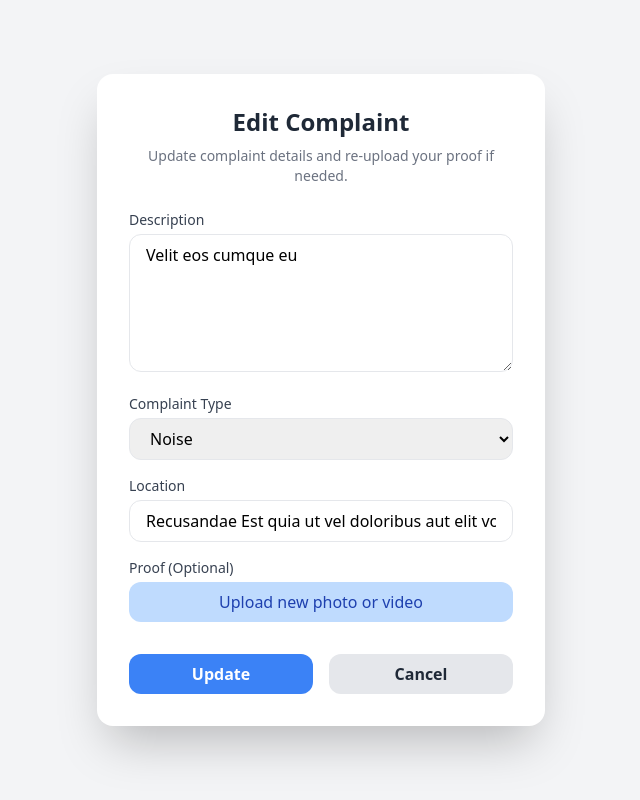
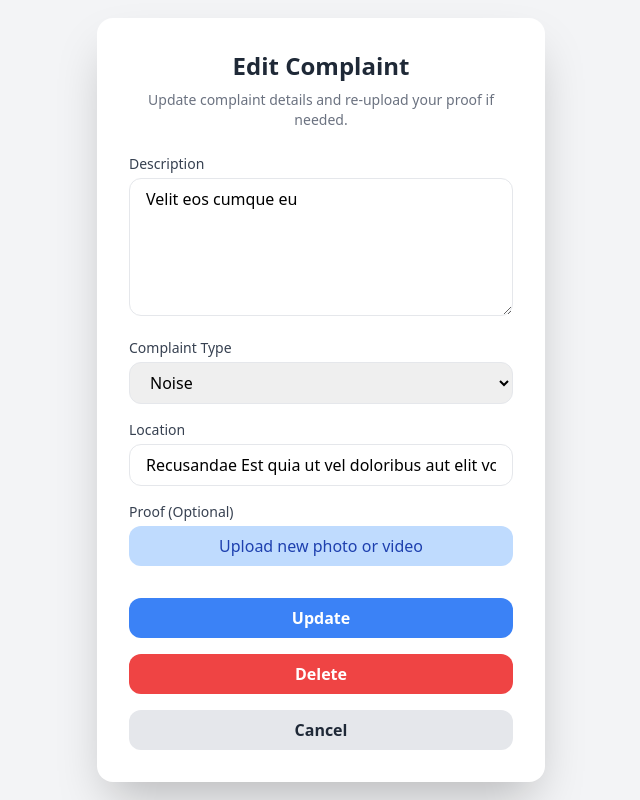
Before and after one commit to Abhilmxz/Mini-Project, a Django app: page /complaint/edit/27/ in a window 1280 px wide. Shown: the whole page, without its empty margins (319-959 px from the left). Run offline with Django 5.2, Linux system fonts and the light colour scheme; a user stored in the database is signed in; data comes from the database, SQL or seed files in the repository; both versions use the stored data as it was after the commit; some libraries are stand-ins or nearby versions.

Commit message:
first commit

```diff
--- a/cra/VCRA/templates/edit_complaint.html
+++ b/cra/VCRA/templates/edit_complaint.html
@@ -36,9 +36,9 @@
       </div>
     {% endif %}
 
+    <!-- Update Form -->
     <form method="POST" enctype="multipart/form-data">
       {% csrf_token %}
-
       <div class="space-y-4">
         <div>
           <label class="block text-sm font-medium text-gray-700 mb-1">Description</label>
@@ -70,16 +70,29 @@
           </div>
         {% endif %}
 
-        <div class="flex justify-between space-x-4 pt-4">
+        <!-- Update Button -->
+        <div class="pt-4">
           <button type="submit" class="w-full bg-blue-500 hover:bg-blue-600 text-white py-2 rounded-xl font-semibold transition">
             Update
           </button>
-          <a href="{% url 'admin_comp' %}" class="w-full bg-gray-200 text-center hover:bg-gray-300 text-gray-800 py-2 rounded-xl font-semibold transition">
-            Cancel
-          </a>
         </div>
       </div>
     </form>
+
+    <!-- Delete Form -->
+    <form method="POST" action="{% url 'delete_complaint' complaint.id %}" onsubmit="return confirm('Are you sure you want to delete this complaint?');" class="pt-4">
+      {% csrf_token %}
+      <button type="submit" class="w-full bg-red-500 hover:bg-red-600 text-white py-2 rounded-xl font-semibold transition">
+        Delete
+      </button>
+    </form>
+
+    <!-- Cancel Link -->
+    <div class="pt-4">
+      <a href="{% url 'my_complaints' %}" class="w-full block text-center bg-gray-200 hover:bg-gray-300 text-gray-800 py-2 rounded-xl font-semibold transition">
+        Cancel
+      </a>
+    </div>
   </div>
 
 </body>
--- a/cra/VCRA/templates/my_complaints.html
+++ b/cra/VCRA/templates/my_complaints.html
@@ -28,7 +28,7 @@
             </div>
             <div class="flex gap-2">
               <a href="{% url 'edit_complaint' complaint.id %}" class="bg-yellow-400 hover:bg-yellow-500 text-white px-3 py-1 rounded text-sm">Edit</a>
-              <a href="{% url 'delete_complaint' complaint.id %}" onclick="return confirm('Are you sure you want to delete this complaint?')" class="bg-red-500 hover:bg-red-600 text-white px-3 py-1 rounded text-sm">Delete</a>
+
             </div>
           </div>
 
--- a/cra/VCRA/urls.py
+++ b/cra/VCRA/urls.py
@@ -32,7 +32,9 @@ urlpatterns = [
     path('my_complaints/', views.my_complaints, name='my_complaints'),
     path('proof/<int:pk>/', views.view_proof, name='view_proof'),
     path('complaint/edit/<int:complaint_id>/', views.edit_complaint, name='edit_complaint'),
-    path('complaint/delete/<int:complaint_id>/', views.delete_complaint, name='delete_complaint'),
+    path('complaints/<int:complaint_id>/delete/', views.delete_complaint, name='delete_complaint'),
+
+
 
     # Admin Views
     path('adminover/', views.adminover, name='adminover'),
--- a/cra/VCRA/views.py
+++ b/cra/VCRA/views.py
@@ -343,6 +343,7 @@ def view_proof(request, pk):
 @login_required
 def edit_complaint(request, complaint_id):
     complaint = get_object_or_404(Complaint, pk=complaint_id, user=request.user)
+
     if request.method == 'POST':
         form = ComplaintForm(request.POST, request.FILES, instance=complaint)
         if form.is_valid():
@@ -351,7 +352,12 @@ def edit_complaint(request, complaint_id):
             return redirect('my_complaints')
     else:
         form = ComplaintForm(instance=complaint)
-    return render(request, 'edit_complaint.html', {'form': form})
+
+
+    return render(request, 'edit_complaint.html', {
+        'form': form,
+        'complaint': complaint,
+    })
 
 
 @login_required
@@ -360,8 +366,8 @@ def delete_complaint(request, complaint_id):
     if request.method == 'POST':
         complaint.delete()
         messages.success(request, "Complaint deleted successfully.")
-        return redirect('my_complaints')
-    return render(request, 'delete_confirm.html', {'complaint': complaint})
+        return redirect('my_complaints')  # adjust this to your view name
+    return redirect('edit_complaint', complaint_id=complaint.id)
 
 
 # ================================
```
Also changed, not shown: cra/db.sqlite3.
